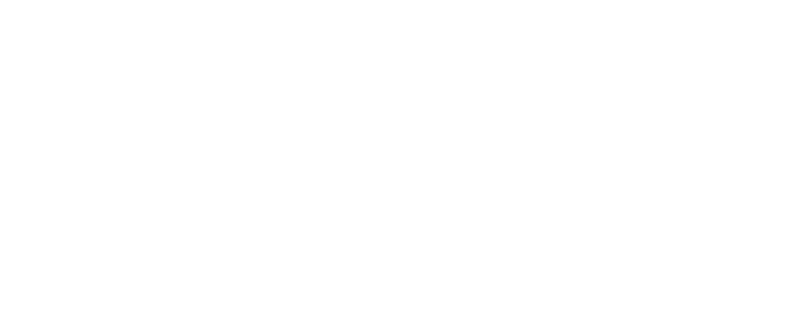
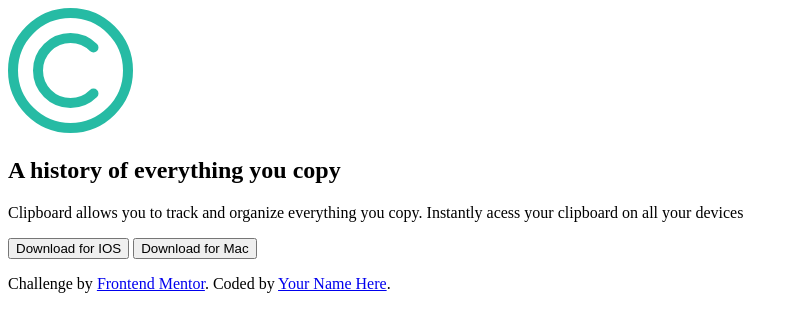
Before and after one commit to RockyStocky/FEM-ClippboarLandingPage, a plain HTML site: page index.html in a window 1280 px wide. Shown: the whole page, without its empty margins (0-798 px from the left). Drawn offline with Linux system fonts and the light colour scheme.

Commit message:
project structure

```diff
--- a/index.html
+++ b/index.html
@@ -10,4 +10,29 @@
 
 </head>
 
+<body>
+
+  <section>
+
+    <header>
+      <img src="images/logo.svg" alt="interprise logo">
+
+      <h1>A history of everything you copy</h1>
+      <p>Clipboard allows you to track and organize everything you copy. Instantly acess your clipboard on all your devices</p>
+
+        <button type="button">Download for IOS</button>
+        <button type="button">Download for Mac</button>
+
+    </header>
+
+  </section>
+
+
+  <footer>
+    <p class="attribution">
+      Challenge by <a href="https://www.frontendmentor.io?ref=challenge" target="_blank">Frontend Mentor</a>.
+      Coded by <a href="#">Your Name Here</a>.
+    </p>
+  </footer>
+</body>
 </html>
```
